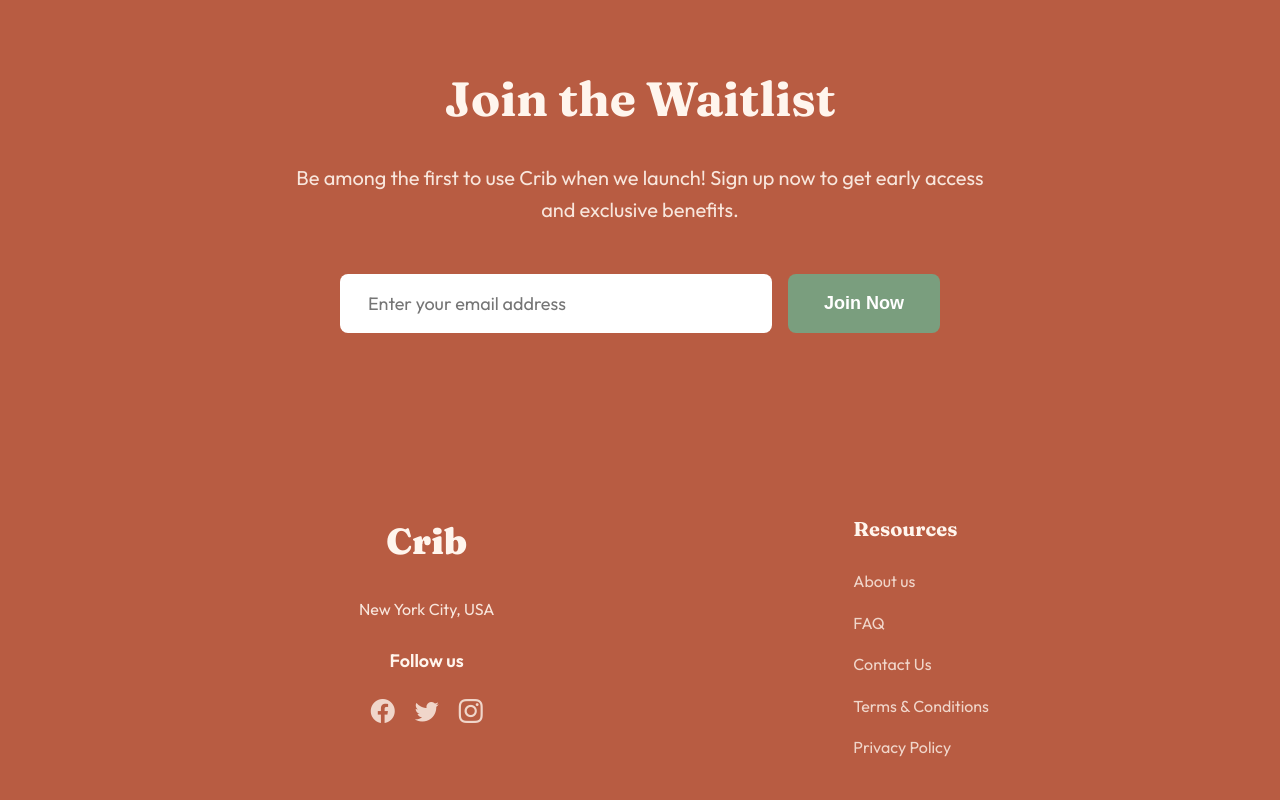
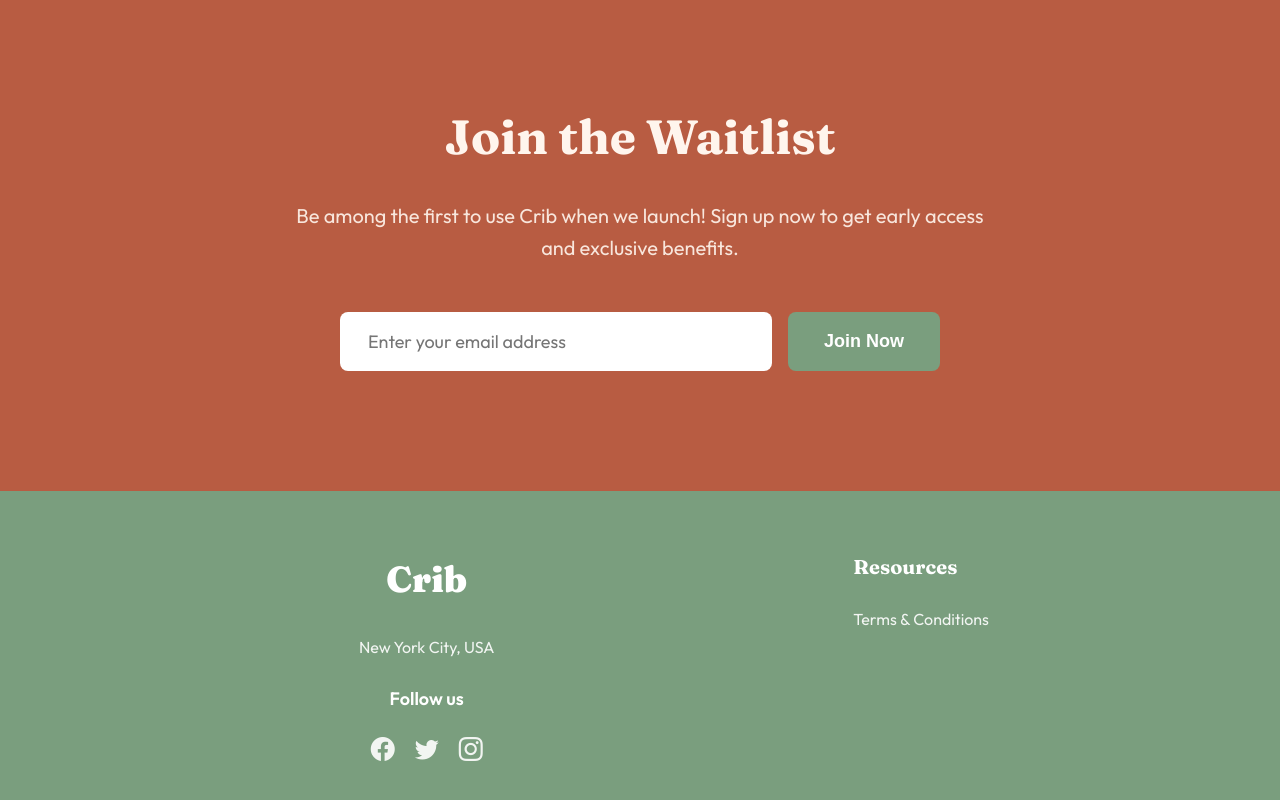
Before and after one commit to cribnyc/cribnyc.github.io, a website: page index.html in a window 1280 px wide. Shown: the part 1954-2754 px from the top of the page. Drawn offline with nearby package versions, Linux system fonts and the light colour scheme.

Commit message:
Update index.html
Branding update 2

```diff
--- a/index.html
+++ b/index.html
@@ -183,9 +183,10 @@
             background: var(--white);
             padding: 48px 40px;
             border-radius: 16px;
-            box-shadow: var(--shadow-lg);
+            box-shadow: 0 2px 8px rgba(0, 0, 0, 0.08);
             text-align: center;
             transition: all 0.3s;
+            border: 1px solid rgba(184, 92, 66, 0.1);
         }
 
         .role-card:hover {
@@ -265,8 +266,8 @@
 
         footer {
             padding: 60px 5% 40px;
-            background: var(--primary);
-            color: var(--main-text);
+            background: var(--accent);
+            color: var(--white);
         }
 
         .footer-content {
@@ -285,13 +286,14 @@
             margin-bottom: 24px;
             line-height: 1.8;
             opacity: 0.9;
+            color: var(--white);
         }
 
         .footer-social-title {
             font-size: 18px;
             font-weight: 600;
             margin-bottom: 16px;
-            color: var(--main-text);
+            color: var(--white);
         }
 
         .social-links {
@@ -301,20 +303,20 @@
         }
 
         .social-links a {
-            color: var(--main-text);
-            opacity: 0.8;
+            color: var(--white);
+            opacity: 0.9;
             font-size: 24px;
             transition: all 0.3s;
         }
 
         .social-links a:hover {
-            color: var(--accent);
+            color: var(--primary);
             opacity: 1;
         }
 
         .footer-links h3 {
             font-size: 20px;
-            color: var(--main-text);
+            color: var(--white);
             margin-bottom: 24px;
         }
 
@@ -325,14 +327,14 @@
         }
 
         .footer-links-list a {
-            color: var(--main-text);
-            opacity: 0.8;
+            color: var(--white);
+            opacity: 0.9;
             text-decoration: none;
             transition: all 0.3s;
         }
 
         .footer-links-list a:hover {
-            color: var(--accent);
+            color: var(--primary);
             opacity: 1;
         }
 
@@ -340,17 +342,17 @@
             text-align: center;
             margin-top: 60px;
             padding-top: 30px;
-            border-top: 1px solid rgba(255, 245, 237, 0.2);
+            border-top: 1px solid rgba(255, 255, 255, 0.2);
         }
 
         .footer-bottom p {
-            color: var(--main-text);
-            opacity: 0.7;
+            color: var(--white);
+            opacity: 0.8;
             font-size: 15px;
         }
 
         .footer-bottom a {
-            color: var(--accent);
+            color: var(--primary);
             text-decoration: none;
             margin: 0 8px;
         }
@@ -415,13 +417,13 @@
         <div class="about-content">
             <h2>What is Crib?</h2>
             <p>
-                Crib is a new apartment hunting platform that connects Renters with trusted Viewers
+                Crib is a revolutionary apartment hunting platform that connects Renters with trusted Viewers
                 who visit apartments on their behalf. No more wasting time traveling to properties that don't
                 meet your needs.
             </p>
             <p>
                 Whether you're relocating to a new city, have a busy schedule, or just want to save time,
-                Crib makes finding your perfect apartment easier than ever.
+                Crib makes finding your perfect apartment easier than ever!
             </p>
         </div>
     </section>
@@ -463,7 +465,7 @@
     <footer>
         <div class="footer-content">
             <div class="footer-brand">
-                <div style="font-family: 'Fraunces', serif; font-weight: 900; font-size: 36px; color: var(--main-text); margin-bottom: 24px;">Crib</div>
+                <div style="font-family: 'Fraunces', serif; font-weight: 900; font-size: 36px; color: var(--white); margin-bottom: 24px;">Crib</div>
                 <div class="footer-address">
                     New York City, USA<br />
                 </div>
@@ -477,16 +479,12 @@
             <div class="footer-links">
                 <h3>Resources</h3>
                 <div class="footer-links-list">
-                    <a href="#">About us</a>
-                    <a href="#">FAQ</a>
-                    <a href="#">Contact Us</a>
                     <a href="terms.html">Terms & Conditions</a>
-                    <a href="#">Privacy Policy</a>
                 </div>
             </div>
         </div>
         <div class="footer-bottom">
-            <p>&copy; 2026 Crib. All rights reserved. | <a href="terms.html">Terms & Conditions</a> | <a href="#">Privacy Policy</a></p>
+            <p>&copy; 2026 Crib. All rights reserved. | <a href="terms.html">Terms & Conditions</a> </p>
         </div>
     </footer>
 </body>
```
